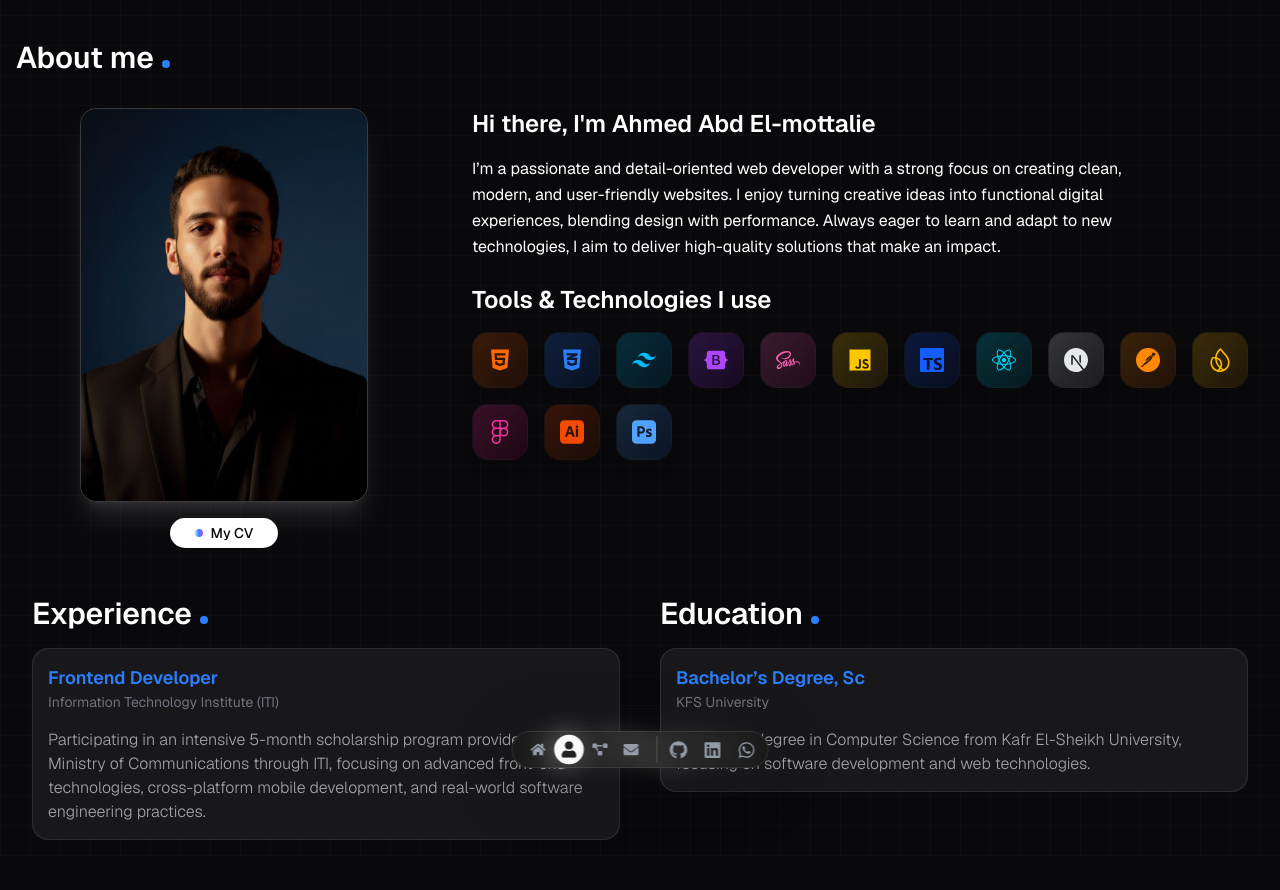
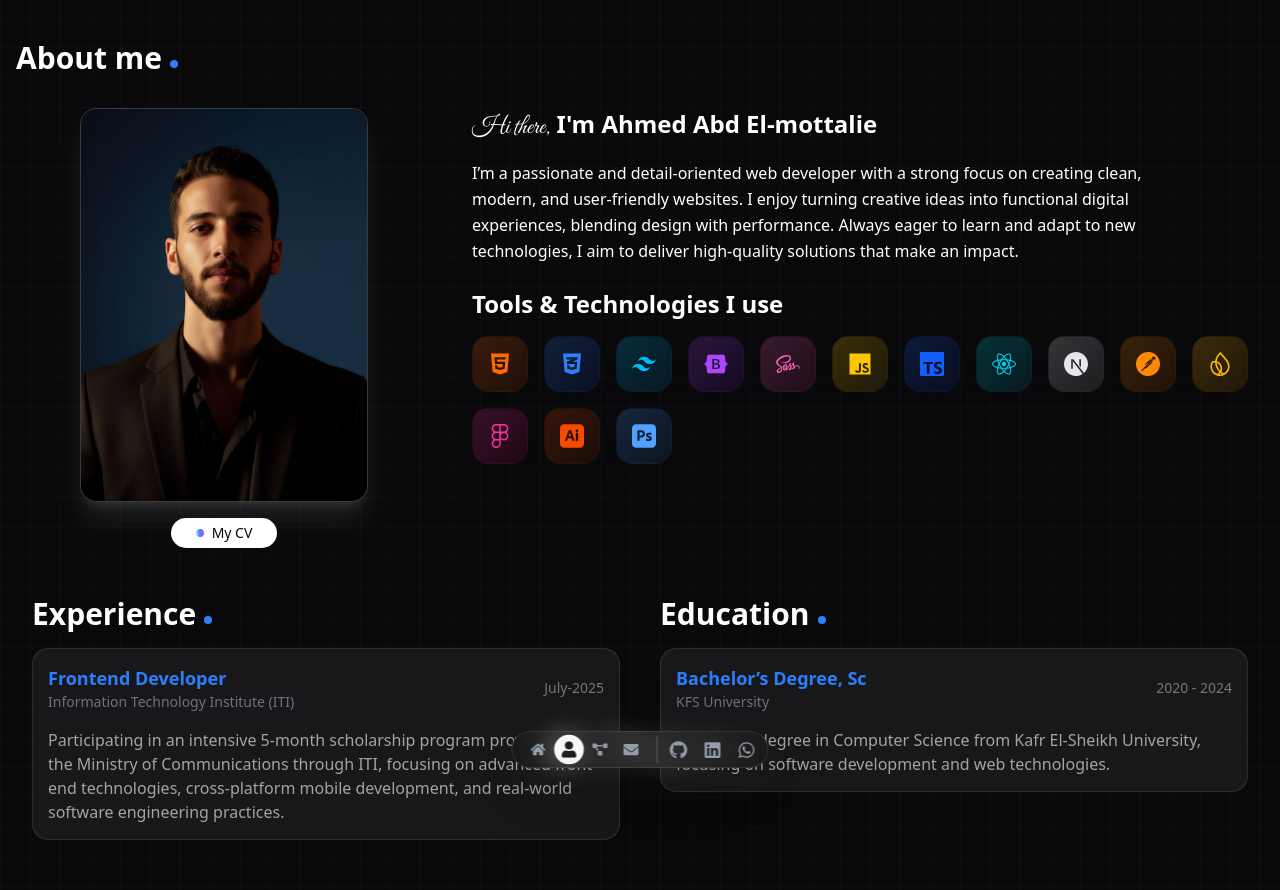
Before and after one commit to ahmed-abdelmottal3/Portfolio_V2, a Next.js app: page /about in a window 1280 px wide. Shown: the top 890 px of the page. Before the commit the page ends 856 px from the top, so only its background shows below. Built offline with nearby package versions, Linux system fonts and the light colour scheme.

Commit message:
code restructured and finish about page

```diff
--- a/app/about/page.tsx
+++ b/app/about/page.tsx
@@ -1,8 +1,9 @@
+import CircularCTA from '@/components/shared/CircularCTA';
 import { InteractiveHoverButton } from '@/components/ui/interactive-hover-button'
 import { MagicCard } from '@/components/ui/magic-card';
-import { desc } from 'motion/react-client';
-import Image from 'next/image';
-import React, { Children } from 'react'
+import { SpinningText } from '@/components/ui/spinning-text';
+import Link from 'next/link';
+import { BsArrowRight } from 'react-icons/bs';
 import {
   FaHtml5, FaCss3Alt, FaJs, FaReact, FaBootstrap, FaSass, FaFigma,
 } from "react-icons/fa";
@@ -28,16 +29,40 @@ const skills = [
 const experiences = [{
   role: "Frontend Developer",
   company: "Information Technology Institute (ITI)",
-  desc: "Participating in an intensive 5-month scholarship program provided by the Ministry of Communications through ITI, focusing on advanced front-end technologies, cross-platform mobile development, and real-world software engineering practices."
+  desc: "Participating in an intensive 5-month scholarship program provided by the Ministry of Communications through ITI, focusing on advanced front-end technologies, cross-platform mobile development, and real-world software engineering practices.",
+  date: "July-2025"
 }
 ]
+
 export default function page() {
   return (
     <section className='container mx-auto pt-10 px-4'>
       <div className='relative text-3xl font-semibold w-fit'>
-        About me <span className='w-2 h-2 bg-blue-500 absolute bottom-2 -right-4 rounded-full'></span>
+        About me <span className=' w-2 h-2 bg-blue-500 absolute bottom-2 -right-4 rounded-full'></span>
       </div>
 
+      {/* info */}
+      <Info />
+
+      {/* experience & education */}
+      <section className='grid grid-cols-1 md:grid-cols-2 gap-10 items-start max-w-7xl mx-auto px-4 mt-12'>
+        <Experience />
+        <Education />
+      </section>
+
+      {/* CTA section */}
+      <CircularCTA title='my projects • my projects • my projects •'
+      from='From Pixels'
+      to='Tp Products' />
+
+    </section>
+
+
+  )
+}
+
+function Info() {
+  return (
     <section className='flex flex-col md:flex-row flex-wrap gap-5 md:gap-10 w-full pt-8'>
       {/* img + btn */}
       <div className='w-full md:w-1/3 flex flex-col items-center gap-4'>
@@ -51,7 +76,7 @@ export default function page() {
 
       {/* desc*/}
       <div className='flex-1 flex flex-col items-start justify-start'>
-          <h2 className='text-2xl font-semibold mb-4'>Hi there, I'm Ahmed Abd El-mottalie</h2>
+        <h2 className=' text-2xl font-semibold mb-4'><span className='font-great-vibes font-light'>Hi there,</span> I'm Ahmed Abd El-mottalie</h2>
         <p className='text-base leading-relaxed max-w-2xl mb-6'>
           I’m a passionate and detail-oriented web developer with a strong focus on creating clean, modern, and user-friendly websites.
           I enjoy turning creative ideas into functional digital experiences, blending design with performance.
@@ -67,7 +92,7 @@ export default function page() {
               <div
                 key={skill.name}
                 className={`group relative flex items-center justify-center size-14
-      border border-primary/30 rounded-2xl bg-gradient-to-br ${skill.color}
+      border border-primary/30 rounded-2xl bg-linear-to-br ${skill.color}
       shadow-lg hover:shadow-xl hover:scale-105 hover:border-primary/50
       transition-all duration-300 cursor-pointer backdrop-blur-sm
       hover:-translate-y-1`}
@@ -89,9 +114,11 @@ export default function page() {
         </section>
       </div>
     </section>
-      {/* experience */}
-      {/* <section className='flex flex-wrap gap-5'> */}
-      <section className='grid grid-cols-1 md:grid-cols-2 gap-10 items-start max-w-7xl mx-auto px-4 mt-12'>
+  )
+}
+
+function Experience() {
+  return (
     <div >
       <div className='relative text-3xl font-semibold w-fit mb-4'>
         Experience <span className='w-2 h-2 bg-blue-500 absolute bottom-2 -right-4 rounded-full'></span>
@@ -100,18 +127,28 @@ export default function page() {
         <MagicCard className="p-4 mb-4" key={index}>
           <div className="flex items-center gap-4">
             <div>
+              <div className='flex justify-between items-center'>
+                <div>
                   <h2 className="font-semibold text-lg text-blue-500">
                     {exp.role}
                   </h2>
                   <h5 className="text-sm text-muted-foreground">
                     {exp.company}
                   </h5>
+                </div>
+                <h6 className='text-sm text-background/40'>{exp.date}</h6>
+              </div>
               <p className='pt-4 text-background/60 font-light'>{exp.desc}</p>
             </div>
           </div>
         </MagicCard>
       ))}
     </div>
+  )
+}
+
+function Education() {
+  return (
 
     <div>
       <div className='relative text-3xl font-semibold w-fit mb-4'>
@@ -120,19 +157,21 @@ export default function page() {
       <MagicCard className="p-4 mb-4 h-fit">
         <div className="flex items-center gap-4">
           <div>
+            <div className='flex justify-between items-center'>
+            <div>
             <h2 className="font-semibold text-lg text-blue-500">
               Bachelor’s Degree, Sc
             </h2>
             <h5 className="text-sm text-muted-foreground">
               KFS University
             </h5>
-                <p className='pt-4 text-background/60 font-light'>  Bachelor's degree in Computer Science from Kafr El-Sheikh University, focusing on software development and web technologies.</p>
+            </div>
+            <h6 className='text-sm text-background/40'>2020 - 2024</h6>
+            </div>
+            <p className='pt-4 text-background/60 font-light'>Bachelor's degree in Computer Science from Kafr El-Sheikh University, focusing on software development and web technologies.</p>
           </div>
         </div>
       </MagicCard>
     </div>
-      </section>
-    </section>
-
   )
 }
--- a/app/globals.css
+++ b/app/globals.css
@@ -4,6 +4,7 @@
 @custom-variant dark (&:is(.dark *));
 
 @theme inline {
+  --font-great-vibes:var(--font-great-vibes);
   --color-background: var(--background);
   --color-foreground: var(--foreground);
   --font-sans: var(--font-geist-sans);
@@ -167,6 +168,6 @@ body {
     @apply border-border outline-ring/50;
   }
   body {
-    @apply bg-foreground text-background font-sans antialiased;
+    @apply bg-foreground text-background antialiased;
   }
 }
--- a/app/layout.tsx
+++ b/app/layout.tsx
@@ -1,7 +1,7 @@
 import type { Metadata } from "next";
-import { Geist, Geist_Mono } from "next/font/google";
+import { Geist, Geist_Mono, Great_Vibes } from "next/font/google";
 import "./globals.css";
-import Nav from "@/components/Nav";
+import Nav from "@/components/shared/Nav";
 
 const geistSans = Geist({
   variable: "--font-geist-sans",
@@ -11,6 +11,12 @@ const geistSans = Geist({
 const geistMono = Geist_Mono({
   variable: "--font-geist-mono",
   subsets: ["latin"],
+});
+
+const greatVibes = Great_Vibes({
+    variable: "--font-great-vibes",
+  subsets: ["latin"],
+  weight: ["400"],
 });
 
 export const metadata: Metadata = {
@@ -29,7 +35,7 @@ export default function RootLayout({
   return (
     <html lang="en">
       <body
-        className={`${geistSans.variable} ${geistMono.variable} antialiased`}
+        className={`${geistSans.variable} ${geistMono.variable} ${greatVibes.variable}  antialiased`}
       >
         {children}
       <Nav />
--- /dev/null
+++ b/components/shared/CircularCTA.tsx
@@ -0,0 +1,25 @@
+import Link from 'next/link'
+import React from 'react'
+import { SpinningText } from '../ui/spinning-text'
+import { BsArrowRight } from 'react-icons/bs'
+
+export default function CircularCTA({title, from, to}:{title:string; from:string; to:string;}) {
+  return (
+          <section className='overflow-hidden py-15'>
+        <div className='flex items-center justify-center gap-20'>
+          <h2 className='font-great-vibes font-light text-2xl text-background/50'>{from}</h2>
+          <Link href='/projects' className='relative flex items-center justify-center cursor-pointer group'>
+            <div className='absolute w-20 h-20 rounded-full border-2 border-blue-500/40 transition-all duration-500 group-hover:scale-110 group-hover:border-blue-500'></div>
+            <SpinningText radius={6} className='opacity-0 group-hover:opacity-100 transition-opacity duration-500'>
+              {title}
+            </SpinningText>
+            <BsArrowRight
+              size={30}
+              className='absolute transition-transform duration-500 group-hover:-rotate-45 text-blue-500'
+            />
+          </Link>
+          <h2 className='font-great-vibes font-light text-2xl text-background/50'>{to}</h2>
+        </div>
+      </section>
+  )
+}
--- a/components/Nav.tsx
+++ b/components/shared/Nav.tsx
@@ -21,11 +21,11 @@ export default function Nav() {
 
   return (
     <div className="fixed bottom-12 sm:bottom-8 left-1/2 -translate-x-1/2 z-50">
-      <nav className="relative flex items-center bg-gradient-to-r from-[#1a1a1a] via-[#222121] to-[#1a1a1a] backdrop-blur-2xl rounded-full px-3 py-1 shadow-2xl border border-white/10">
+      <nav className="relative flex items-center bg-linear-to-r from-[#1a1a1a] via-[#222121] to-[#1a1a1a] backdrop-blur-2xl rounded-full px-3 py-1 shadow-2xl border border-white/10">
 
         {/* Background Glow */}
-        <div className="absolute inset-0 rounded-3xl bg-gradient-to-r from-white/5 via-white/10 to-white/5 opacity-50 blur-xl" />
-        <div className="absolute -inset-0.5 rounded-3xl bg-gradient-to-r from-transparent via-white/20 to-transparent opacity-30 blur-sm" />
+        <div className="absolute inset-0 rounded-3xl bg-linear-to-r from-white/5 via-white/10 to-white/5 opacity-50 blur-xl" />
+        <div className="absolute -inset-0.5 rounded-3xl bg-linear-to-r from-transparent via-white/20 to-transparent opacity-30 blur-sm" />
 
         {/* Nav Items */}
         <div className="relative flex items-center gap-1 border-r border-white/20 pr-3">
@@ -48,7 +48,7 @@ export default function Nav() {
                   {isActive && (
                     <>
                       <div className="absolute inset-0 rounded-2xl bg-white animate-ping opacity-20" />
-                      <div className="absolute -inset-1 rounded-2xl bg-gradient-to-r from-white/40 to-white/0 blur-md" />
+                      <div className="absolute -inset-1 rounded-2xl bg-linear-to-r from-white/40 to-white/0 blur-md" />
                     </>
                   )}
                 </Link>
@@ -76,7 +76,7 @@ export default function Nav() {
                 className="relative rounded-full flex items-center justify-center text-gray-400 hover:text-white hover:scale-125 transition-all duration-500"
               >
                 <div
-                  className="text-xl transition-all duration-500 group-hover:scale-125 group-hover:rotate-[360deg]"
+                  className="text-xl transition-all duration-500 group-hover:scale-125 group-hover:rotate-360"
                   style={{ color: 'inherit' }}
                 >
                   {item.icon}
@@ -105,12 +105,12 @@ export default function Nav() {
         </div>
 
         {/* Decorative Lines */}
-        <div className="absolute -top-1 left-1/4 w-20 h-0.5 bg-gradient-to-r from-transparent via-white/30 to-transparent blur-sm" />
-        <div className="absolute -bottom-1 right-1/4 w-20 h-0.5 bg-gradient-to-r from-transparent via-white/30 to-transparent blur-sm" />
+        <div className="absolute -top-1 left-1/4 w-20 h-0.5 bg-linear-to-r from-transparent via-white/30 to-transparent blur-sm" />
+        <div className="absolute -bottom-1 right-1/4 w-20 h-0.5 bg-linear-to-r from-transparent via-white/30 to-transparent blur-sm" />
       </nav>
 
       {/* Bottom Shadow */}
-      <div className="absolute inset-x-0 -bottom-4 h-8 bg-gradient-to-b from-black/20 to-transparent blur-2xl" />
+      <div className="absolute inset-x-0 -bottom-4 h-8 bg-linear-to-b from-black/20 to-transparent blur-2xl" />
     </div>
   );
 }
--- a/components/ui/interactive-hover-button.tsx
+++ b/components/ui/interactive-hover-button.tsx
@@ -16,7 +16,7 @@ export function InteractiveHoverButton({
       {...props}
     >
       <div className="flex items-center gap-2">
-        <div className=" bg-gradient-to-r from-blue-200 via-blue-500 to-purple-500 h-2 w-2 rounded-full transition-all duration-500 group-hover:scale-[100.8]"></div>
+        <div className=" bg-linear-to-r from-blue-200 via-blue-500 to-purple-500 h-2 w-2 rounded-full transition-all duration-500 group-hover:scale-[100.8]"></div>
         <span className="inline-block transition-all duration-500 group-hover:translate-x-12 group-hover:opacity-0">
           {children}
         </span>
--- /dev/null
+++ b/components/ui/spinning-text.tsx
@@ -0,0 +1,112 @@
+"use client"
+
+import React, { ComponentPropsWithoutRef } from "react"
+import { motion, Transition, Variants } from "motion/react"
+
+import { cn } from "@/lib/utils"
+
+interface SpinningTextProps extends ComponentPropsWithoutRef<"div"> {
+  children: string | string[]
+  duration?: number
+  reverse?: boolean
+  radius?: number
+  transition?: Transition
+  variants?: {
+    container?: Variants
+    item?: Variants
+  }
+}
+
+const BASE_TRANSITION: Transition = {
+  repeat: Infinity,
+  ease: "linear",
+}
+
+const BASE_ITEM_VARIANTS: Variants = {
+  hidden: {
+    opacity: 1,
+  },
+  visible: {
+    opacity: 1,
+  },
+}
+
+export function SpinningText({
+  children,
+  duration = 10,
+  reverse = false,
+  radius = 5,
+  transition,
+  variants,
+  className,
+  style,
+}: SpinningTextProps) {
+  if (typeof children !== "string" && !Array.isArray(children)) {
+    throw new Error("children must be a string or an array of strings")
+  }
+
+  if (Array.isArray(children)) {
+    // Validate all elements are strings
+    if (!children.every((child) => typeof child === "string")) {
+      throw new Error("all elements in children array must be strings")
+    }
+    children = children.join("")
+  }
+
+  const letters = children.split("")
+  letters.push(" ")
+
+  const finalTransition: Transition = {
+    ...BASE_TRANSITION,
+    ...transition,
+    duration: (transition as { duration?: number })?.duration ?? duration,
+  }
+
+  const containerVariants: Variants = {
+    visible: { rotate: reverse ? -360 : 360 },
+    ...variants?.container,
+  }
+
+  const itemVariants: Variants = {
+    ...BASE_ITEM_VARIANTS,
+    ...variants?.item,
+  }
+
+  return (
+    <motion.div
+      className={cn("relative", className)}
+      style={{
+        ...style,
+      }}
+      initial="hidden"
+      animate="visible"
+      variants={containerVariants}
+      transition={finalTransition}
+    >
+      {letters.map((letter, index) => (
+        <motion.span
+          aria-hidden="true"
+          key={`${index}-${letter}`}
+          variants={itemVariants}
+          className="absolute top-1/2 left-1/2 inline-block"
+          style={
+            {
+              "--index": index,
+              "--total": letters.length,
+              "--radius": radius,
+              transform: `
+                  translate(-50%, -50%)
+                  rotate(calc(360deg / var(--total) * var(--index)))
+                  translateY(calc(var(--radius, 5) * -1ch))
+                `,
+              transformOrigin: "center",
+            } as React.CSSProperties
+          }
+        >
+          {letter}
+        </motion.span>
+      ))}
+      <span className="sr-only">{children}</span>
+    </motion.div>
+  )
+}
```
Also changed, not shown: app/page.tsx (+2 -5 lines), app/projects/page.tsx (added, +7 -0 lines), components/shared/CTAsection.tsx (renamed from components/CTAsection.tsx, +10 -13 lines). Lines whose indentation alone changed are shown as unchanged.
